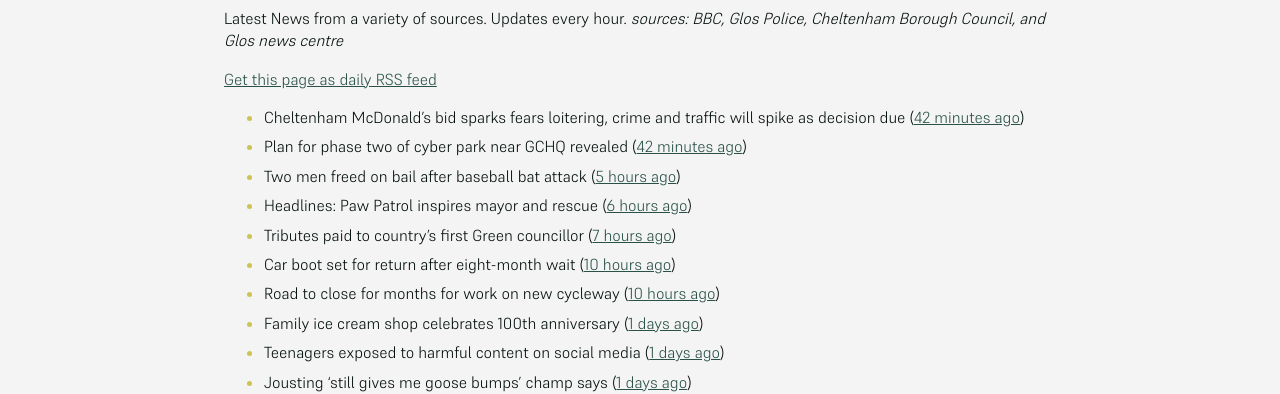
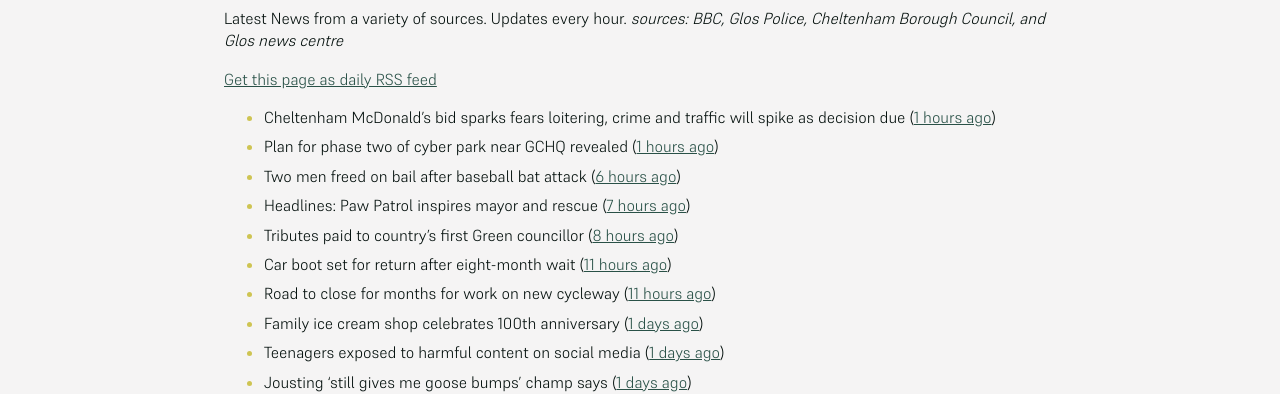
Before and after one commit to mat-0/cheltenham-open-data, a Jekyll site: the page built from _pages/news.md, in a window 1280 px wide and 1400 px high. Shown: the part 266-660 px from the top of the window. Built offline with Jekyll 4.4.1, drawn with Linux system fonts in a browser that asks for light colours; some of the changed text lies outside the part shown.

Commit message:
Updated 2025-05-19 16:58:36

```diff
--- a/_pages/news.md
+++ b/_pages/news.md
@@ -12,13 +12,13 @@ _sources: BBC, Glos Police, Cheltenham Borough Council, and Glos news centre_
 [Get this page as daily RSS feed](/daily.rss)
 
 <!-- news_marker starts -->
-- Cheltenham McDonald’s bid sparks fears loitering, crime and traffic will spike as decision due ([42 minutes ago](https://gloucesternewscentre.co.uk/cheltenham-mcdonalds-bid-sparks-fears-loitering-crime-and-traffic-will-spike-as-decision-due/))
-- Plan for phase two of cyber park near GCHQ revealed ([42 minutes ago](https://www.bbc.com/news/articles/clygqx2jp95o))
-- Two men freed on bail after baseball bat attack ([5 hours ago](https://www.bbc.com/news/articles/c4ge7l3nvv1o))
-- Headlines: Paw Patrol inspires mayor and rescue ([6 hours ago](https://www.bbc.com/news/articles/cj93e7x34ewo))
-- Tributes paid to country's first Green councillor ([7 hours ago](https://www.bbc.com/news/articles/cd7gvr0g0qgo))
-- Car boot set for return after eight-month wait ([10 hours ago](https://www.bbc.com/news/articles/cx2qvp3lp61o))
-- Road to close for months for work on new cycleway ([10 hours ago](https://www.bbc.com/news/articles/cded9232w5wo))
+- Cheltenham McDonald’s bid sparks fears loitering, crime and traffic will spike as decision due ([1 hours ago](https://gloucesternewscentre.co.uk/cheltenham-mcdonalds-bid-sparks-fears-loitering-crime-and-traffic-will-spike-as-decision-due/))
+- Plan for phase two of cyber park near GCHQ revealed ([1 hours ago](https://www.bbc.com/news/articles/clygqx2jp95o))
+- Two men freed on bail after baseball bat attack ([6 hours ago](https://www.bbc.com/news/articles/c4ge7l3nvv1o))
+- Headlines: Paw Patrol inspires mayor and rescue ([7 hours ago](https://www.bbc.com/news/articles/cj93e7x34ewo))
+- Tributes paid to country's first Green councillor ([8 hours ago](https://www.bbc.com/news/articles/cd7gvr0g0qgo))
+- Car boot set for return after eight-month wait ([11 hours ago](https://www.bbc.com/news/articles/cx2qvp3lp61o))
+- Road to close for months for work on new cycleway ([11 hours ago](https://www.bbc.com/news/articles/cded9232w5wo))
 - Family ice cream shop celebrates 100th anniversary ([1 days ago](https://www.bbc.com/news/articles/crr7dg8n471o))
 - Teenagers exposed to harmful content on social media ([1 days ago](https://www.bbc.com/news/videos/c1kvmv9w348o))
 - Jousting 'still gives me goose bumps' champ says ([1 days ago](https://www.bbc.com/news/articles/cm2yd1d3d7eo))
```
Also changed, not shown: other parts of _pages/news.md (+4 -4 lines), _data/flood.json (+5 -48 lines), _pages/fix-my-street.md (+1 -1 lines), index.md (+5 -5 lines).
